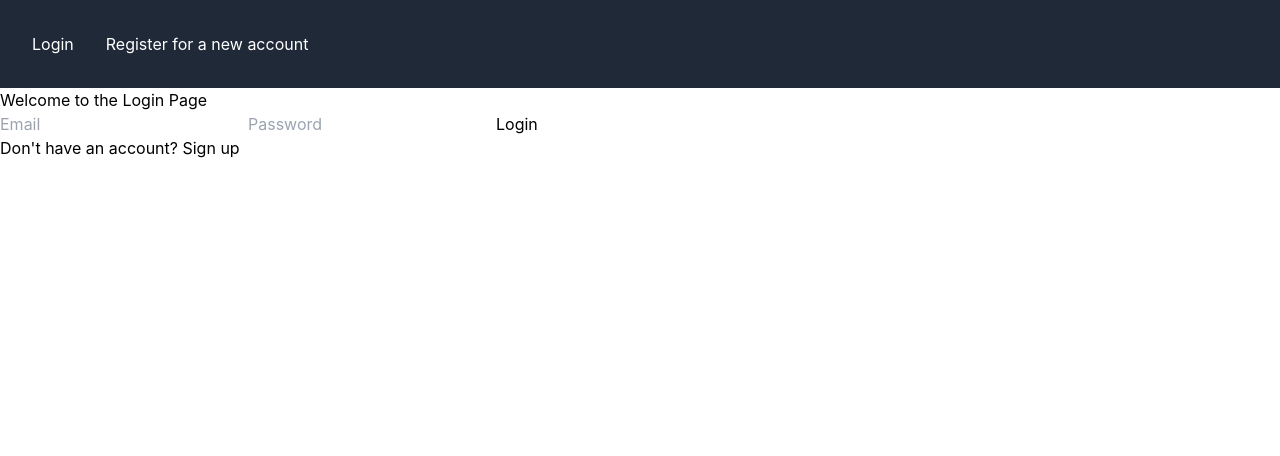
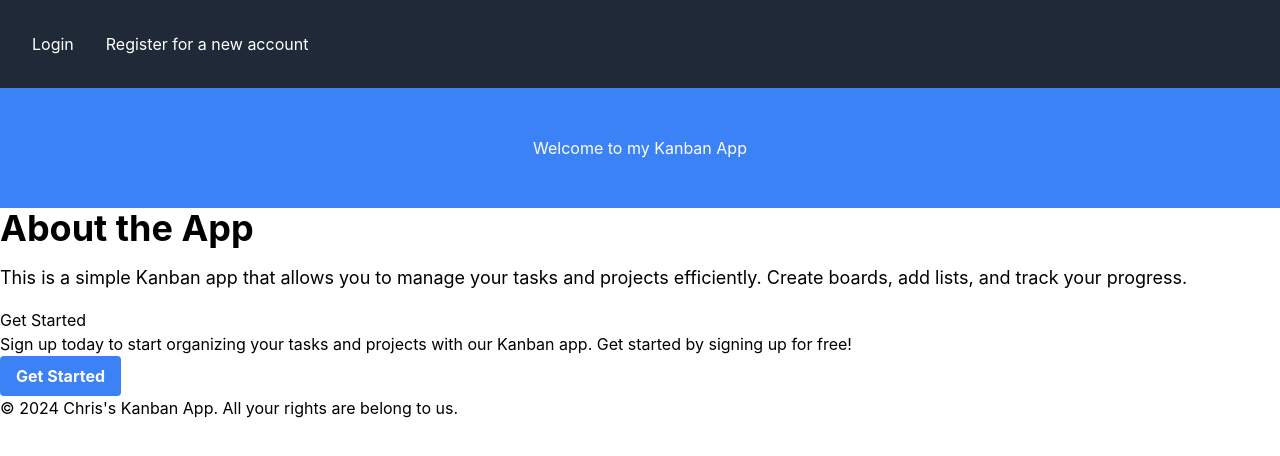
Before and after one commit to ChrisCorrigan/kanban-board, a React (Create React App) app: page / in a window 1280 px wide. Shown: the top 456 px of the page. Built offline with nearby package versions, Linux system fonts and the light colour scheme; no server answers.

Commit message:
make home the logged out view, and dashboard the logged in view

```diff
--- a/src/App.js
+++ b/src/App.js
@@ -2,16 +2,18 @@ import { AuthProvider } from "./context/authContext";
 import { useRoutes } from "react-router-dom";
 
 import Header from "./components/Header";
+import Dashboard from "./pages/Dashboard";
 import Home from "./pages/Home";
 import SignUp from "./pages/Signup";
 import SignIn from "./pages/Signin";
 
 function App() {
   const routes = useRoutes([
-    { path: "/", element: <SignIn /> },
+    { path: "/", element: <Home /> },
     { path: "/signup", element: <SignUp /> },
     { path: "/login", element: <SignIn /> },
-    { path: "/home", element: <Home /> },
+    { path: "/Home", element: <Home /> },
+    { path: "/dashboard", element: <Dashboard /> },
   ]);
 
   return (
--- a/src/components/boardList.js
+++ b/src/components/boardList.js
@@ -1,5 +1,5 @@
 import React, { useState, useEffect } from "react";
-import { getBoards } from "./firebaseUtils";
+import { getBoards } from "../utils/firebaseUtils";
 
 const BoardList = () => {
   const [boards, setBoards] = useState([]);
@@ -24,3 +24,5 @@ const BoardList = () => {
     </div>
   );
 };
+
+export default BoardList;
--- /dev/null
+++ b/src/pages/Dashboard/index.js
@@ -0,0 +1,48 @@
+import React, { useState, useEffect } from "react";
+import { Link } from "react-router-dom";
+import Sidebar from "../../components/Sidebar"; // You'll need to create this component
+import BoardList from "../../components/BoardList"; // You'll need to create this component
+
+function Dashboard() {
+  const [boards, setBoards] = useState([]);
+
+  useEffect(() => {
+    // Fetch the user's boards from the database and set them in state
+    // This is just a placeholder, you'll need to implement the actual data fetching
+    const fetchedBoards = [
+      { id: "1", name: "Board 1" },
+      { id: "2", name: "Board 2" },
+    ];
+    setBoards(fetchedBoards);
+  }, []);
+
+  const handleDeleteBoard = (boardId) => {
+    // Implement logic to delete a board from the database
+    // For now, just remove the board from the state
+    setBoards(boards.filter((board) => board.id !== boardId));
+  };
+
+  return (
+    <div className="flex flex-col h-screen">
+      <div className="flex flex-grow">
+        <Sidebar />
+        <div className="flex-grow p-4">
+          <div className="max-w-4xl mx-auto">
+            <div className="flex justify-between items-center mb-4">
+              <h1 className="text-2xl font-bold">Your Boards</h1>
+              {/* <Link
+                to="/createboard"
+                className="bg-blue-500 hover:bg-blue-700 text-white font-bold py-2 px-4 rounded"
+              >
+                Create New Board
+              </Link> */}
+            </div>
+            <BoardList boards={boards} onDeleteBoard={handleDeleteBoard} />
+          </div>
+        </div>
+      </div>
+    </div>
+  );
+}
+
+export default Dashboard;
--- a/src/pages/home/index.js
+++ b/src/pages/home/index.js
@@ -1,20 +1,41 @@
 import React from "react";
 import { useAuth } from "../../context/authContext";
-import HomePageView from "../../views/HomePageView";
+import { Link } from "react-router-dom";
+import { Navigate } from "react-router-dom";
 
 function Home() {
   const { userLoggedIn } = useAuth();
 
   return (
-    <div>
-      <h1>Welcome to the Home Page</h1>
-      <p>
-        {userLoggedIn ? (
-          "You are logged in! You can now access your dashboard.!"
-        ) : (
-          <HomePageView />
-        )}
-      </p>
+    <div className="flex flex-col h-screen">
+      {userLoggedIn && <Navigate to={"/dashboard"} replace={true} />}
+
+      <header className="bg-blue-500 text-white text-center p-12">
+        <h1>Welcome to my Kanban App</h1>
+      </header>
+      <main>
+        <section>
+          <h2 className="text-4xl font-bold mb-4">About the App</h2>
+          <p className="text-lg mb-4">
+            This is a simple Kanban app that allows you to manage your tasks and
+            projects efficiently. Create boards, add lists, and track your
+            progress.
+          </p>
+        </section>
+        <section>
+          <h2>Get Started</h2>
+          <p>
+            Sign up today to start organizing your tasks and projects with our
+            Kanban app. Get started by signing up for free!
+          </p>
+          <button className="bg-blue-500 hover:bg-blue-700 text-white font-bold py-2 px-4 rounded">
+            <Link to="/signup">Get Started</Link>
+          </button>
+        </section>
+      </main>
+      <footer>
+        <p>&copy; 2024 Chris's Kanban App. All your rights are belong to us.</p>
+      </footer>
     </div>
   );
 }
--- a/src/views/DashboardView.js
+++ /dev/null
@@ -1,51 +0,0 @@
-import React, { useState, useEffect } from "react";
-import { Link } from "react-router-dom";
-import Sidebar from "../components/Sidebar"; // You'll need to create this component
-import BoardList from "../components/BoardList"; // You'll need to create this component
-import { AuthContainer } from "../containers/AuthContainer";
-
-function DashboardView() {
-  const [boards, setBoards] = useState([]);
-
-  useEffect(() => {
-    // Fetch the user's boards from the database and set them in state
-    // This is just a placeholder, you'll need to implement the actual data fetching
-    const fetchedBoards = [
-      { id: "1", name: "Board 1" },
-      { id: "2", name: "Board 2" },
-    ];
-    setBoards(fetchedBoards);
-  }, []);
-
-  const handleDeleteBoard = (boardId) => {
-    // Implement logic to delete a board from the database
-    // For now, just remove the board from the state
-    setBoards(boards.filter((board) => board.id !== boardId));
-  };
-
-  return (
-    <AuthContainer>
-      <div className="flex flex-col h-screen">
-        <div className="flex flex-grow">
-          <Sidebar />
-          <div className="flex-grow p-4">
-            <div className="max-w-4xl mx-auto">
-              <div className="flex justify-between items-center mb-4">
-                <h1 className="text-2xl font-bold">Your Boards</h1>
-                <Link
-                  to="/create-board"
-                  className="bg-blue-500 hover:bg-blue-700 text-white font-bold py-2 px-4 rounded"
-                >
-                  Create New Board
-                </Link>
-              </div>
-              <BoardList boards={boards} onDeleteBoard={handleDeleteBoard} />
-            </div>
-          </div>
-        </div>
-      </div>
-    </AuthContainer>
-  );
-}
-
-export default DashboardView;
--- a/src/views/HomePageView.js
+++ /dev/null
@@ -1,36 +0,0 @@
-import React from "react";
-
-function HomePageView() {
-  return (
-    <div className="flex flex-col h-screen">
-      <header className="bg-blue-500 text-white text-center p-12">
-        <h1>Welcome to my Kanban App</h1>
-      </header>
-      <main>
-        <section>
-          <h2 className="text-4xl font-bold mb-4">About the App</h2>
-          <p className="text-lg mb-4">
-            This is a simple Kanban app that allows you to manage your tasks and
-            projects efficiently. Create boards, add lists, and track your
-            progress.
-          </p>
-        </section>
-        <section>
-          <h2>Get Started</h2>
-          <p>
-            Sign up today to start organizing your tasks and projects with our
-            Kanban app.
-          </p>
-          <button className="bg-blue-500 hover:bg-blue-700 text-white font-bold py-2 px-4 rounded">
-            Get Started
-          </button>
-        </section>
-      </main>
-      <footer>
-        <p>&copy; 2024 Chris's Kanban App. All your rights are belong to us.</p>
-      </footer>
-    </div>
-  );
-}
-
-export default HomePageView;
```
